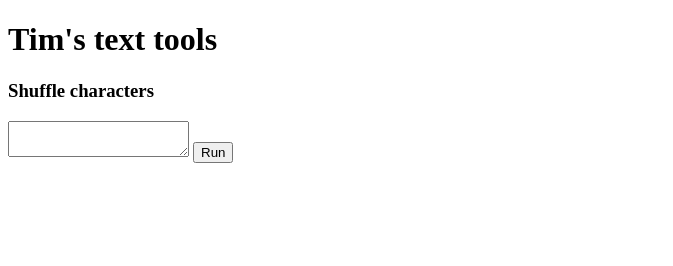
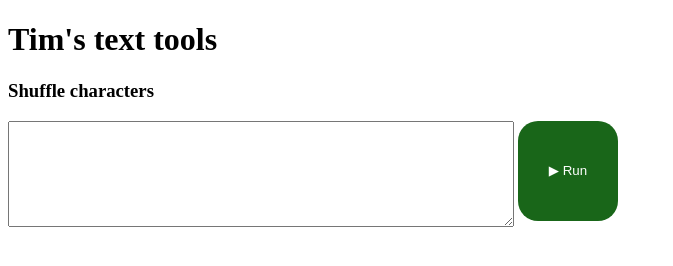
Before and after one commit to tmickel/text-tools, a plain HTML site: page src/index.html in a window 1280 px wide. Shown: the whole page, without its empty margins (0-673 px from the left). Drawn offline with Linux system fonts and the light colour scheme.

Commit message:
Automated from Big Fun Cloud: M  src/index.html A  src/style.css

```diff
--- a/src/index.html
+++ b/src/index.html
@@ -3,6 +3,7 @@
 <head>
   <meta charset="UTF-8">
   <meta name="viewport" content="width=device-width">
+  <link rel="stylesheet" href="/style.css">
 
   <title>Tim's text tools</title>
 </head>
@@ -13,7 +14,7 @@
   <div>
     <h3>Shuffle characters</h3>
     <textarea id="shuffleCharacters-input"></textarea>
-    <button id="shuffleCharacters">Run</button>
+    <button id="shuffleCharacters">▶ Run</button>
     <pre id="shuffleCharacters-result"></pre>
   </div>
 </body>
--- /dev/null
+++ b/src/style.css
@@ -0,0 +1,19 @@
+textarea {
+    width: 500px;
+    height: 100px;
+}
+
+button {
+    width: 100px;
+    height: 100px;
+    vertical-align: top;
+    background: #196619;
+    border-radius: 20px;
+    color: #fff;
+    border: none;
+    cursor: pointer;
+}
+
+button:active {
+    background: #219d21;
+}
```
